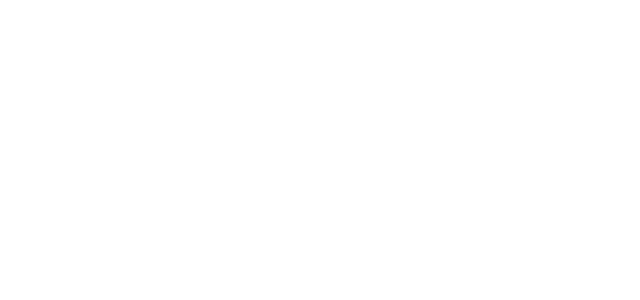
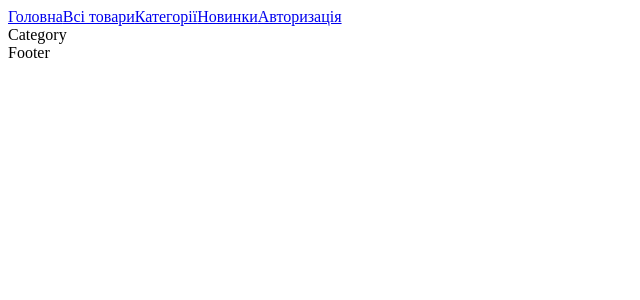
Before and after one commit to kfedus6/FULL-STACK-SHOP, a React (Create React App) app in the folder client/: page /category in a window 1280 px wide. Before the commit this address had no page. Shown: the top 300 px of the page, without its empty margins (0-640 px from the left). Built offline with nearby package versions, Linux system fonts and the light colour scheme.

Commit message:
Sample code

```diff
--- a/client/src/App.tsx
+++ b/client/src/App.tsx
@@ -1,20 +1,63 @@
 import React from 'react';
 import { Routes, Route } from 'react-router-dom';
 import Layout from './components/Layout';
+import { useTypedSelector } from './hook/useTypedSelector';
+import AdminPanel from './pages/AdminPanel';
 import Authhorization from './pages/Authhorization';
+import Category from './pages/Category';
+import Exit from './pages/Exit';
 import Home from './pages/Home';
+import NewProduct from './pages/NewProduct';
 import Products from './pages/Products';
 
-const App = () => {
+const App: any = () => {
+
+    const user = useTypedSelector(state => state.user)
+
+    //useSelector()
+    //Достать статус юзера
+    //Если юзер авторизован ему доступны следующие роуты: Продукты, Категории, Новинки, Выйти
+    //Если юзер авторизован и он администратор: Продукты, Категории, Новинки, Админ панель, Выйти
+    //Если не авторизован: Продукты, Категории, Новинки, Авторизоваться
+
+    if (user.is_login === false && user.is_admin === false) {
         return (
             <Routes>
                 <Route path='/' element={<Layout />}>
                     <Route index element={<Home />} />
                     <Route path='products' element={<Products />} />
+                    <Route path='category' element={<Category />} />
+                    <Route path='newProduct' element={<NewProduct />} />
                     <Route path='authorization' element={<Authhorization />} />
                 </Route>
             </Routes>
-    );
+        )
+    } else if (user.is_login === true && user.is_admin === false) {
+        return (
+            <Routes>
+                <Route path='/' element={<Layout />}>
+                    <Route index element={<Home />} />
+                    <Route path='products' element={<Products />} />
+                    <Route path='category' element={<Category />} />
+                    <Route path='newProduct' element={<NewProduct />} />
+                    <Route path='exit' element={<Exit />} />
+                </Route>
+            </Routes>
+        )
+    } else if (user.is_admin === true && user.is_login === true) {
+        return (
+            <Routes>
+                <Route path='/' element={<Layout />}>
+                    <Route index element={<Home />} />
+                    <Route path='products' element={<Products />} />
+                    <Route path='category' element={<Category />} />
+                    <Route path='newProduct' element={<NewProduct />} />
+                    <Route path='adminPanel' element={<AdminPanel />} />
+                    <Route path='exit' element={<Exit />} />
+                </Route>
+            </Routes>
+        )
+    }
 };
 
 export default App;
--- a/client/src/components/Header.tsx
+++ b/client/src/components/Header.tsx
@@ -1,14 +1,43 @@
 import React from 'react';
 import { NavLink } from 'react-router-dom';
+import { useTypedSelector } from '../hook/useTypedSelector';
 
-const Header = () => {
+const Header: any = () => {
+
+    const user = useTypedSelector(state => state.user)
+
+    if (user.is_login === false && user.is_admin === false) {
         return (
             <div>
                 <NavLink to="/">Головна</NavLink>
                 <NavLink to="/products">Всі товари</NavLink>
+                <NavLink to="/category">Категорії</NavLink>
+                <NavLink to="/newProduct">Новинки</NavLink>
                 <NavLink to="/authorization">Авторизація</NavLink>
             </div>
-    );
+        )
+    } else if (user.is_login === true && user.is_admin === false) {
+        return (
+            <div>
+                <NavLink to="/">Головна</NavLink>
+                <NavLink to="/products">Всі товари</NavLink>
+                <NavLink to="/category">Категорії</NavLink>
+                <NavLink to="/newProduct">Новинки</NavLink>
+                <NavLink to="/exit">Вийти</NavLink>
+            </div>
+        )
+    } else if (user.is_admin === true && user.is_login === true) {
+        return (
+            <div>
+                <NavLink to="/">Головна</NavLink>
+                <NavLink to="/products">Всі товари</NavLink>
+                <NavLink to="/category">Категорії</NavLink>
+                <NavLink to="/newProduct">Новинки</NavLink>
+                <NavLink to="/adminPanel">Адмін панель</NavLink>
+                <NavLink to="/exit">Вийти</NavLink>
+            </div>
+        )
+    }
 };
 
 export default Header;
--- /dev/null
+++ b/client/src/hook/useTypedSelector.ts
@@ -0,0 +1,4 @@
+import { TypedUseSelectorHook, useSelector } from "react-redux";
+import { RootState } from "../store/reducers";
+
+export const useTypedSelector: TypedUseSelectorHook<RootState> = useSelector;
--- /dev/null
+++ b/client/src/pages/AdminPanel.tsx
@@ -0,0 +1,9 @@
+import React from 'react';
+
+const AdminPanel = () => {
+    return (
+        <div>AdminPanel</div>
+    );
+};
+
+export default AdminPanel;
--- /dev/null
+++ b/client/src/pages/Category.tsx
@@ -0,0 +1,9 @@
+import React from 'react';
+
+const Category = () => {
+    return (
+        <div>Category</div>
+    );
+};
+
+export default Category;
--- /dev/null
+++ b/client/src/pages/Exit.tsx
@@ -0,0 +1,9 @@
+import React from 'react';
+
+const Exit = () => {
+    return (
+        <div>Exit</div>
+    );
+};
+
+export default Exit;
--- /dev/null
+++ b/client/src/pages/NewProduct.tsx
@@ -0,0 +1,9 @@
+import React from 'react';
+
+const NewProduct = () => {
+    return (
+        <div>NewProduct</div>
+    );
+};
+
+export default NewProduct;
--- a/client/src/store/reducers/index.ts
+++ b/client/src/store/reducers/index.ts
@@ -4,3 +4,5 @@ import { userReducer } from "./userReducer";
 export const rootReducers = combineReducers({
     user: userReducer
 });
+
+export type RootState = ReturnType<typeof rootReducers>;
--- a/client/src/store/reducers/userReducer.ts
+++ b/client/src/store/reducers/userReducer.ts
@@ -1,7 +1,10 @@
 import { UserAction, UserActionTypes, UserState } from "../../types/user";
 
 const initialState: UserState = {
-    users: [],
+    is_login: false,
+    is_admin: false,
+    user: Object,
+
 };
 
 export const userReducer = (state = initialState, action: UserAction) => {
--- a/client/src/types/user.ts
+++ b/client/src/types/user.ts
@@ -1,5 +1,7 @@
 export interface UserState {
-    users: any[]
+    is_login: boolean,
+    is_admin: boolean,
+    user: {}
 };
 
 export enum UserActionTypes {
```
Lines whose indentation alone changed are shown as unchanged.
